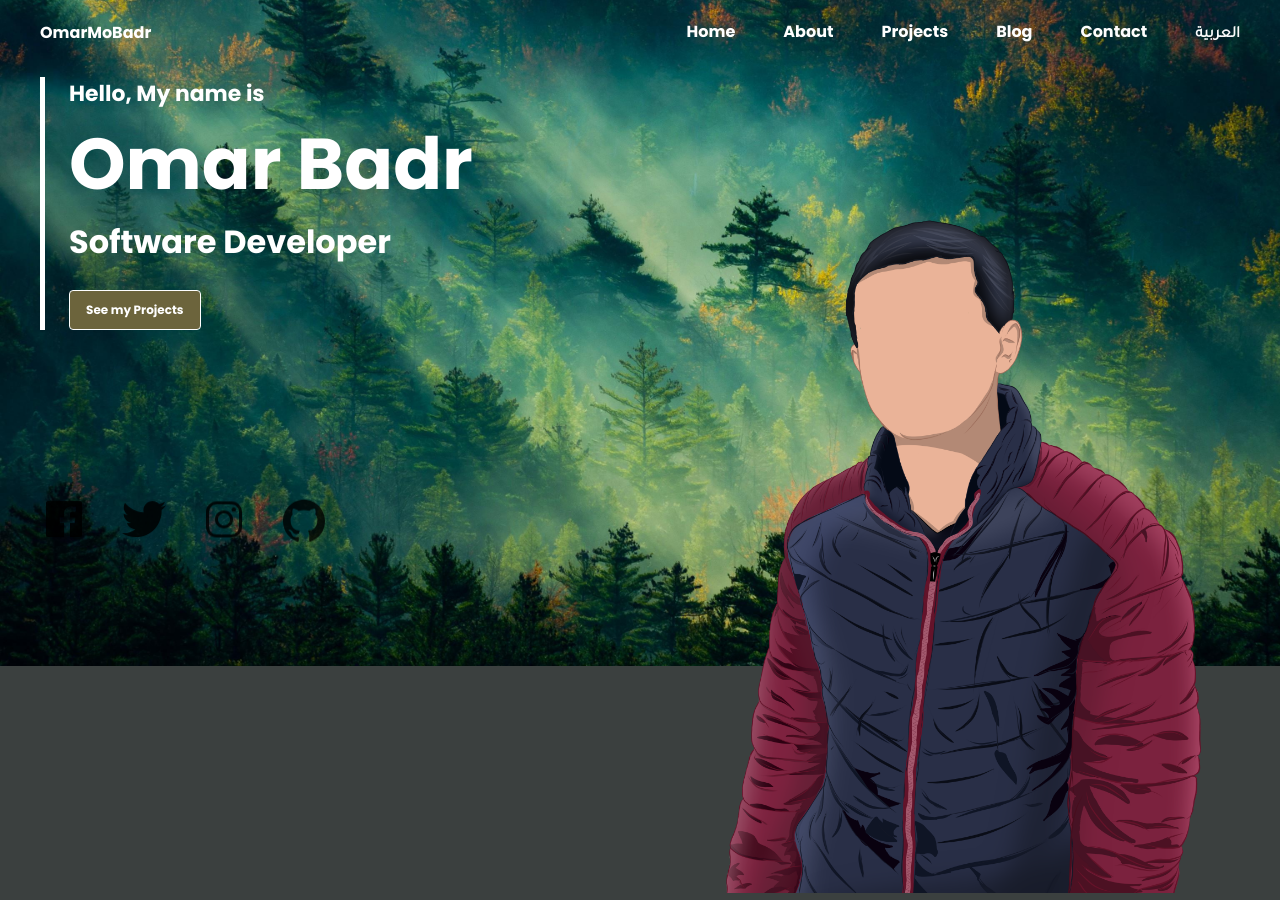
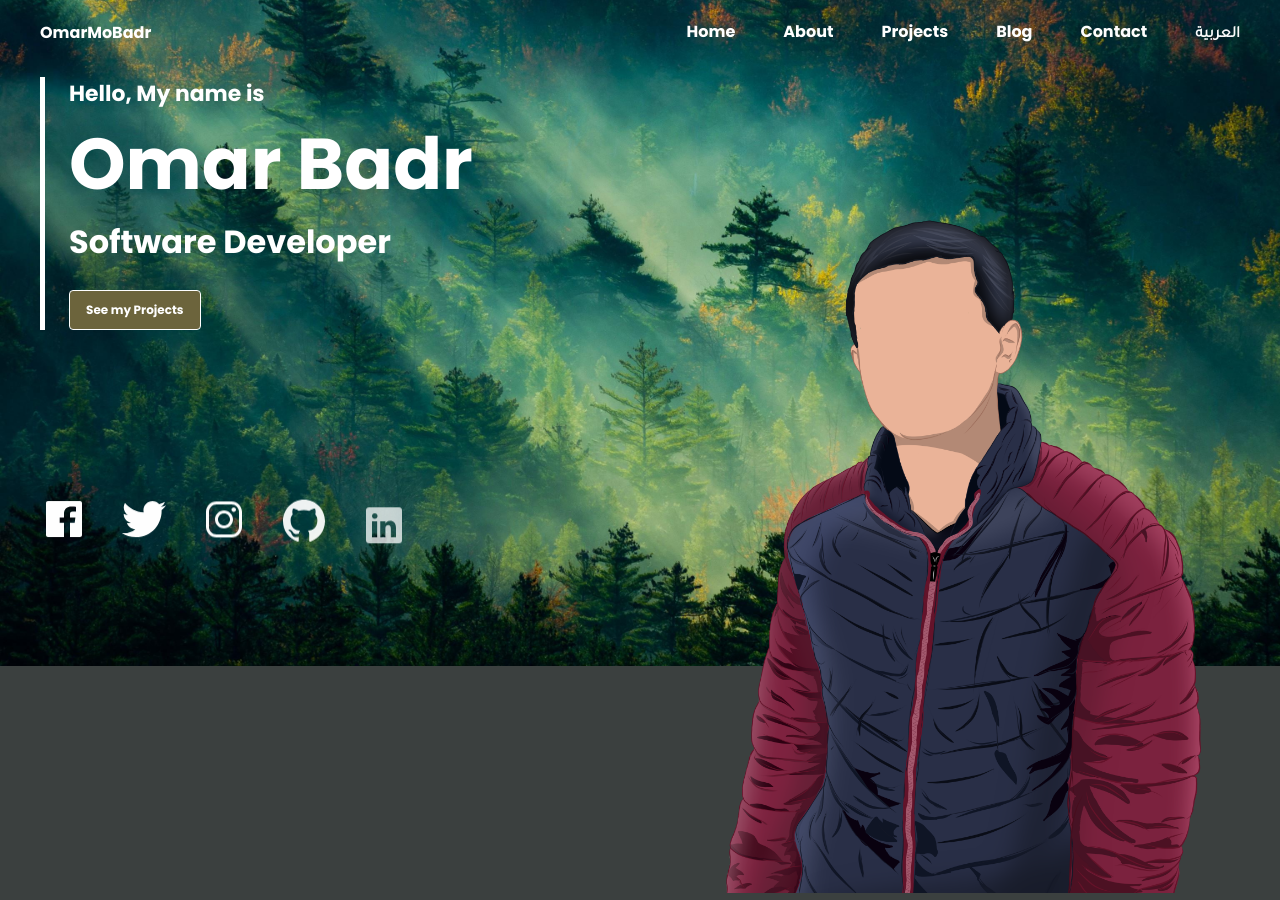
Before and after one commit to OmarMoBadr/OmarMoBadr.github.io, a Jekyll site: the page built from pages/en/index.md, in a window 1280 px wide and 900 px high, scrolled down 234 px. Built offline with Jekyll 4.4.1, drawn with Linux system fonts in a browser that asks for light colours; nearby versions of some CDN libraries.

Commit message:
added linkedin profile

```diff
--- a/_layouts/index.html
+++ b/_layouts/index.html
@@ -46,6 +46,9 @@ layout: default
             <a href="https://github.com/OmarMoBadr" target="_blank">
                 <ion-icon name="logo-github" class="home_social-icon"></ion-icon>
             </a>
+            <a href="https://www.linkedin.com/in/omarmobadr" target="_blank">
+                <ion-icon name="logo-linkedin" class="home_social-icon"></ion-icon>
+            </a>
         </div>
     </div>
 </div>
--- a/assets/css/styles.css
+++ b/assets/css/styles.css
@@ -381,7 +381,8 @@ h4{
 .home_social-icon {
     margin-bottom: 2rem;
     font-size: 3rem;
-    color: rgba(0, 0, 0, 0.85);
+    color:white;
+    /* color: rgba(0, 0, 0, 0.85); */
     cursor: pointer;
 }
 
```
